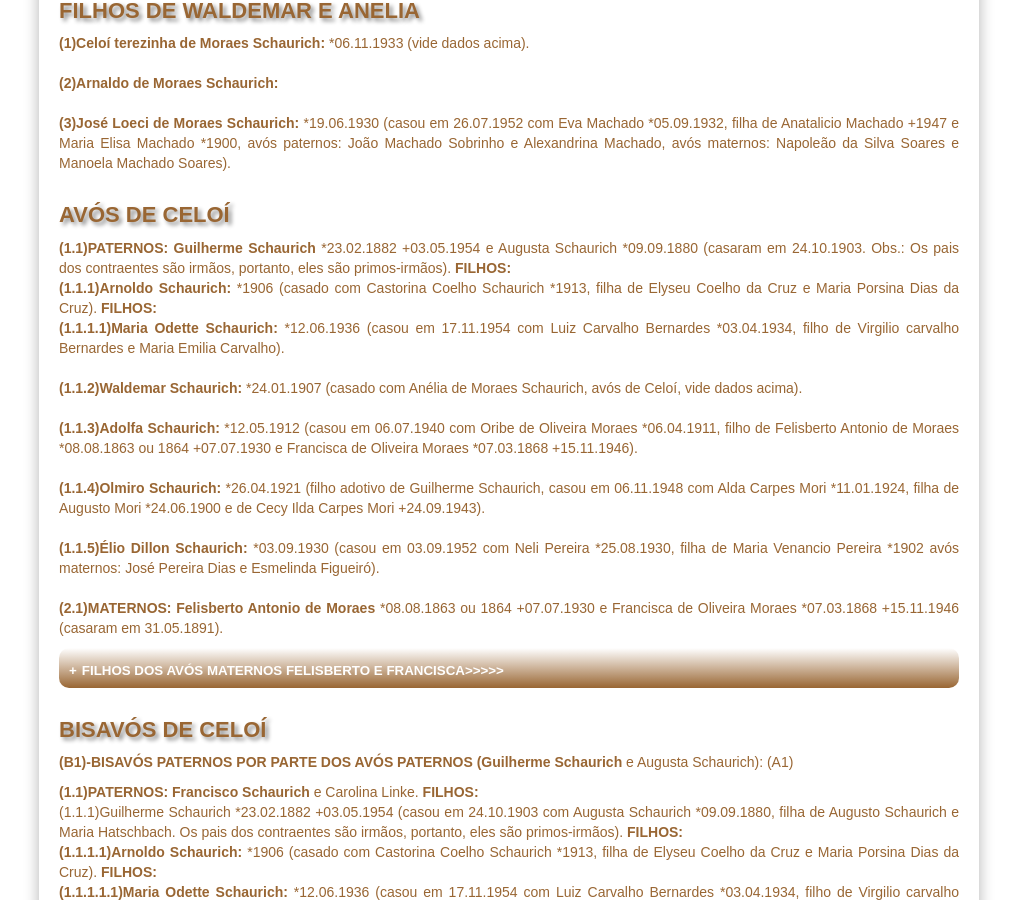
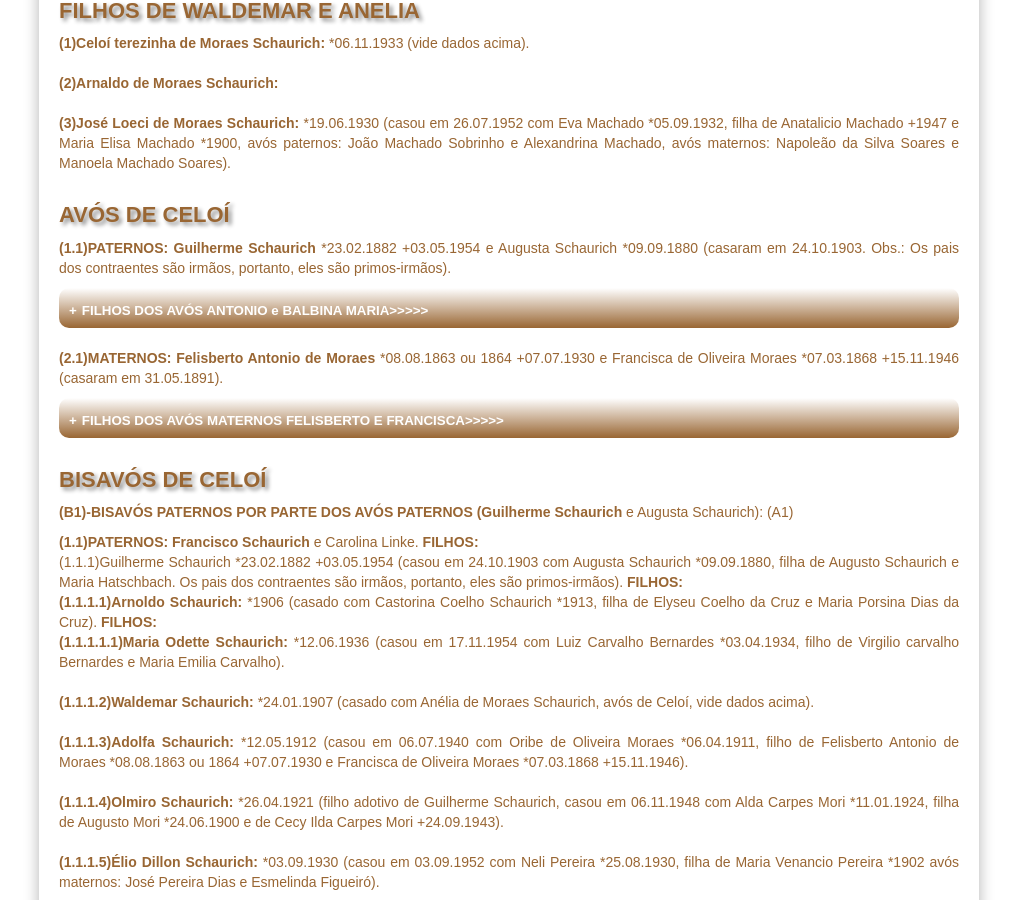
Before and after one commit to claudiovargas1955/claudiovargas1955.github.io, a Jekyll site: the page built from _pages/familia-schaurich.html, in a window 1280 px wide and 900 px high, scrolled down 625 px. Shown: the whole window, without its empty margins (131-1148 px from the left). Built offline with Jekyll 4.4.1, drawn with Linux system fonts in a browser that asks for light colours; some web fonts are replaced.

Commit message:
Update familia-schaurich.html

```diff
--- a/_pages/familia-schaurich.html
+++ b/_pages/familia-schaurich.html
@@ -117,8 +117,9 @@ filho de Quintino Bocaiúva Barreto *1894 e Doralice Scherer Barreto *1905).<br>
 
 <h4>AVÓS DE CELOÍ</h4>
 <p><b>(1.1)PATERNOS: Guilherme Schaurich </b>*23.02.1882 +03.05.1954 e Augusta Schaurich *09.09.1880 (casaram em 24.10.1903. Obs.: Os
-  pais dos contraentes são irmãos, portanto, eles são primos-irmãos). <b>FILHOS: </b><br>
-  <b>(1.1.1)Arnoldo Schaurich: </b>*1906 (casado com Castorina Coelho Schaurich *1913, filha de Elyseu Coelho da Cruz e Maria Porsina
+pais dos contraentes são irmãos, portanto, eles são primos-irmãos).
+<details><summary><b>FILHOS DOS AVÓS ANTONIO e BALBINA MARIA>>>>></b></summary><br>
+  <p><b>(1.1.1)Arnoldo Schaurich: </b>*1906 (casado com Castorina Coelho Schaurich *1913, filha de Elyseu Coelho da Cruz e Maria Porsina
   Dias da Cruz). <b>FILHOS: </b><br>
       <b>(1.1.1.1)Maria Odette Schaurich: </b>*12.06.1936 (casou em 17.11.1954 com Luiz Carvalho Bernardes *03.04.1934, filho de
       Virgilio carvalho Bernardes e Maria Emilia Carvalho). <br><br>
@@ -132,9 +133,9 @@ filho de Quintino Bocaiúva Barreto *1894 e Doralice Scherer Barreto *1905).<br>
   *11.01.1924, filha de Augusto Mori *24.06.1900 e de Cecy Ilda Carpes Mori +24.09.1943).<br><br>
 
   <b>(1.1.5)Élio Dillon Schaurich: </b>*03.09.1930 (casou em 03.09.1952 com Neli Pereira *25.08.1930, filha de Maria Venancio Pereira
-  *1902 avós maternos: José Pereira Dias e Esmelinda Figueiró).<br><br>
+  *1902 avós maternos: José Pereira Dias e Esmelinda Figueiró).</p></details><br>
 
-<b>(2.1)MATERNOS: Felisberto Antonio de Moraes </b>*08.08.1863 ou 1864 +07.07.1930 e Francisca de Oliveira Moraes *07.03.1868
+<p><b>(2.1)MATERNOS: Felisberto Antonio de Moraes </b>*08.08.1863 ou 1864 +07.07.1930 e Francisca de Oliveira Moraes *07.03.1868
 +15.11.1946 (casaram em 31.05.1891).
 <details><summary><b>FILHOS DOS AVÓS MATERNOS FELISBERTO E FRANCISCA>>>>></b></summary>
 <p><b>(2.1.1)Pedro de Oliveira Moraes:</b> *26.04.1899 ou 26.04.1903 (casou em 28.05.1927 com Honorina Fonseca*07.06.1894  ou 07.06.1895
```
